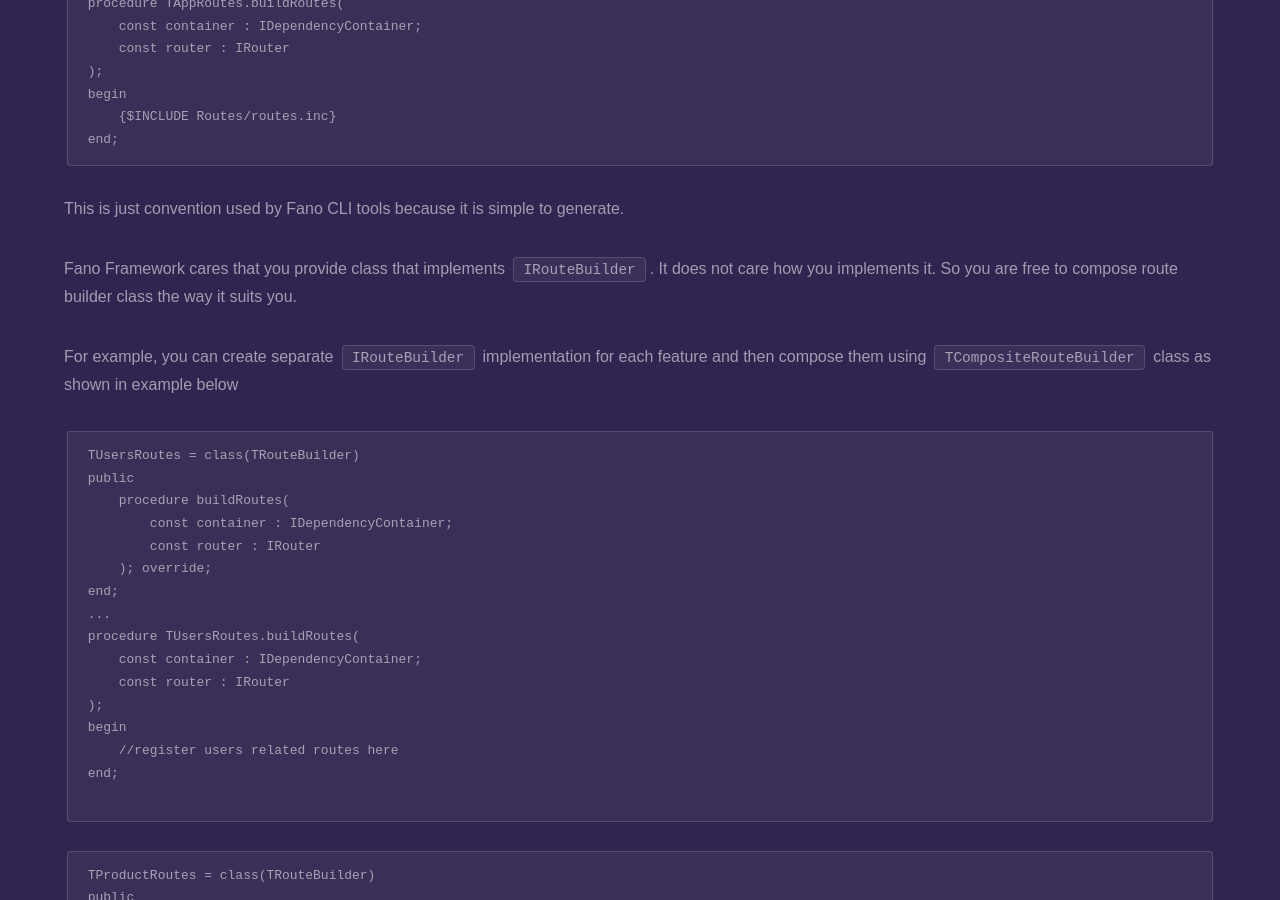
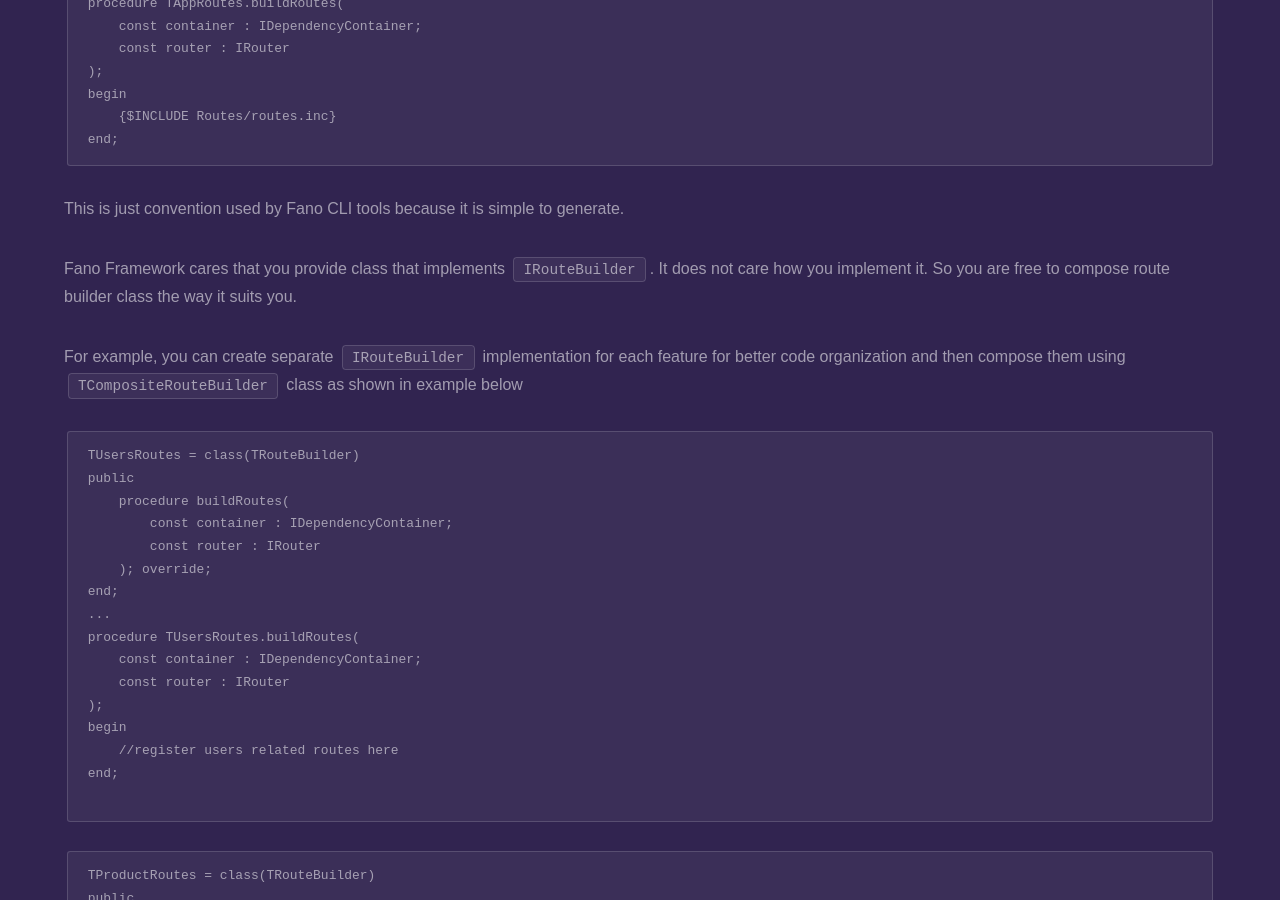
Before and after one commit to fanoframework/fanoframework.github.io, a Jekyll site: the page built from working-with-router/index.md, in a window 1280 px wide and 900 px high, scrolled down 3026 px. Built offline with Jekyll 4.4.1, drawn with Linux system fonts in a browser that asks for light colours; our own code applies the rules of GitHub Pages for plain Markdown files.

Commit message:
improve sentence

````diff
--- a/working-with-router/index.md
+++ b/working-with-router/index.md
@@ -118,9 +118,9 @@ end;
 
 This is just convention used by Fano CLI tools because it is simple to generate.
 
-Fano Framework cares that you provide class that implements `IRouteBuilder`. It does not care how you implements it. So you are free to compose route builder class the way it suits you.
+Fano Framework cares that you provide class that implements `IRouteBuilder`. It does not care how you implement it. So you are free to compose route builder class the way it suits you.
 
-For example, you can create separate `IRouteBuilder` implementation for each feature and then compose them using `TCompositeRouteBuilder` class as shown in example below
+For example, you can create separate `IRouteBuilder` implementation for each feature for better code organization and then compose them using `TCompositeRouteBuilder` class as shown in example below
 
 ```
 TUsersRoutes = class(TRouteBuilder)
````
